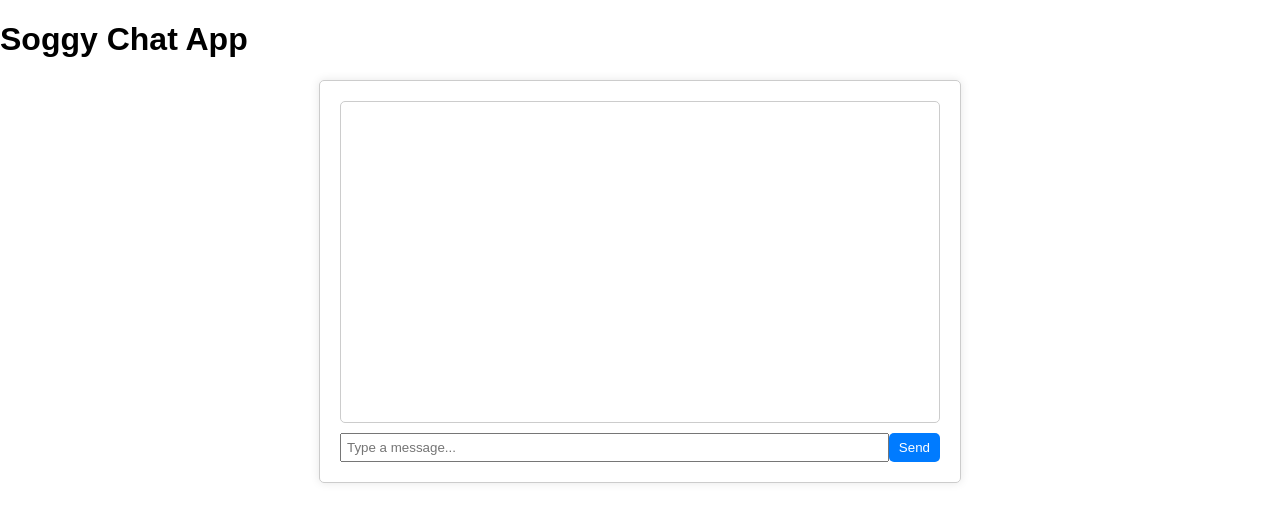
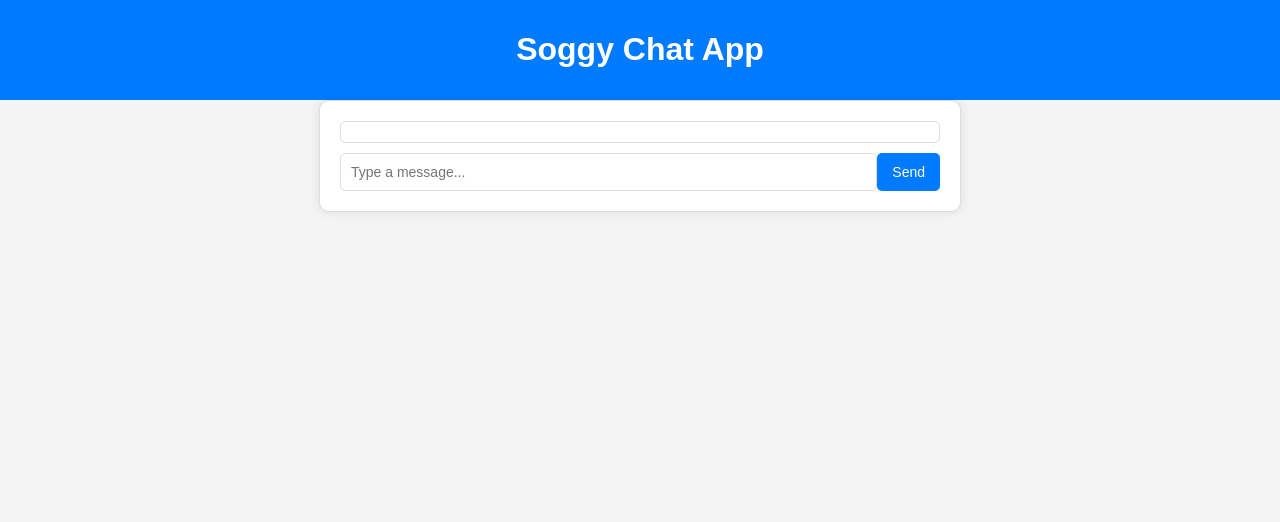
Before and after one commit to preet-yd/chat-app, a plain HTML site: page index.html in a window 1280 px wide. Drawn offline with nearby package versions, Linux system fonts and the light colour scheme; no server answers.

Commit message:
next text in nextline

```diff
--- a/style.css
+++ b/style.css
@@ -2,23 +2,41 @@ body {
   margin: 0;
   padding: 0;
   font-family: Arial, sans-serif;
+  background-color: #f4f4f4;
+}
+
+.chat-header {
+  background-color: #007bff;
+  color: #fff;
+  text-align: center;
+  padding: 10px 0;
 }
 
 .chat-container {
   max-width: 600px;
   margin: 0 auto;
   padding: 20px;
-  border: 1px solid #ccc;
-  border-radius: 5px;
+  border: 1px solid #ddd;
+  border-radius: 10px;
   box-shadow: 0 0 10px rgba(0, 0, 0, 0.1);
+  background-color: #fff;
 }
 
 .messages {
-  height: 300px;
+  max-height: 300px;
   overflow-y: scroll;
-  border: 1px solid #ccc;
+  border: 1px solid #ddd;
   border-radius: 5px;
   padding: 10px;
+}
+
+.message {
+  margin: 5px 0;
+  padding: 5px 10px;
+  background-color: #007bff;
+  color: #fff;
+  border-radius: 5px;
+  word-wrap: break-word; /* Allow long words to break */
 }
 
 .input-container {
@@ -28,14 +46,18 @@ body {
 
 #messageInput {
   flex: 1;
-  padding: 5px;
+  padding: 10px;
+  border: 1px solid #ddd;
+  border-radius: 5px;
+  font-size: 14px;
 }
 
 #sendButton {
-  padding: 5px 10px;
+  padding: 10px 15px;
   background-color: #007bff;
   color: #fff;
   border: none;
   border-radius: 5px;
   cursor: pointer;
+  font-size: 14px;
 }
```
